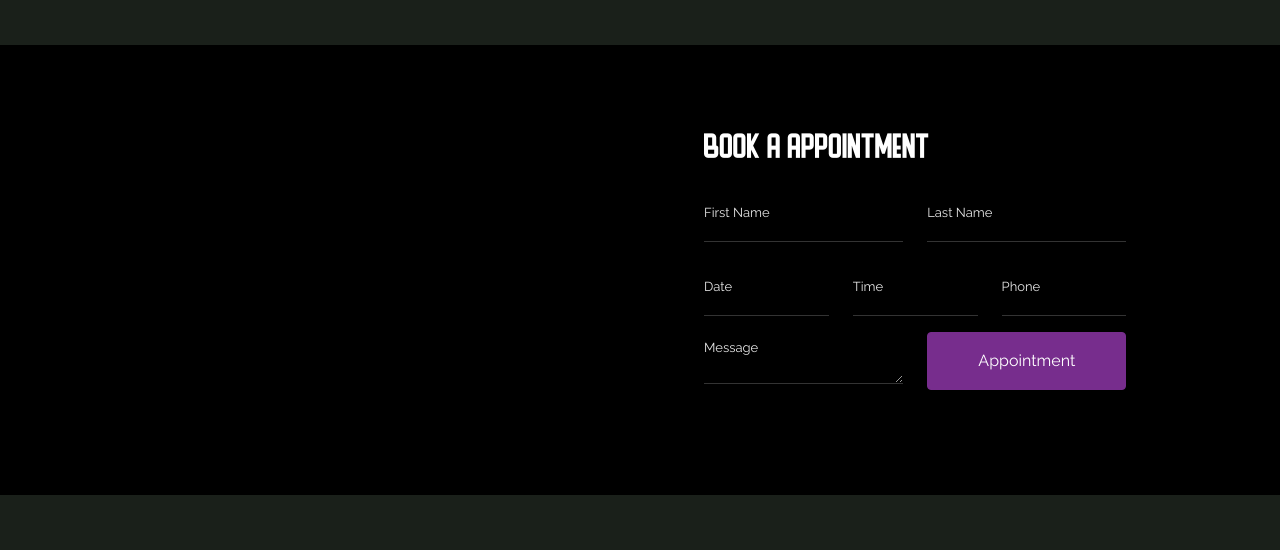
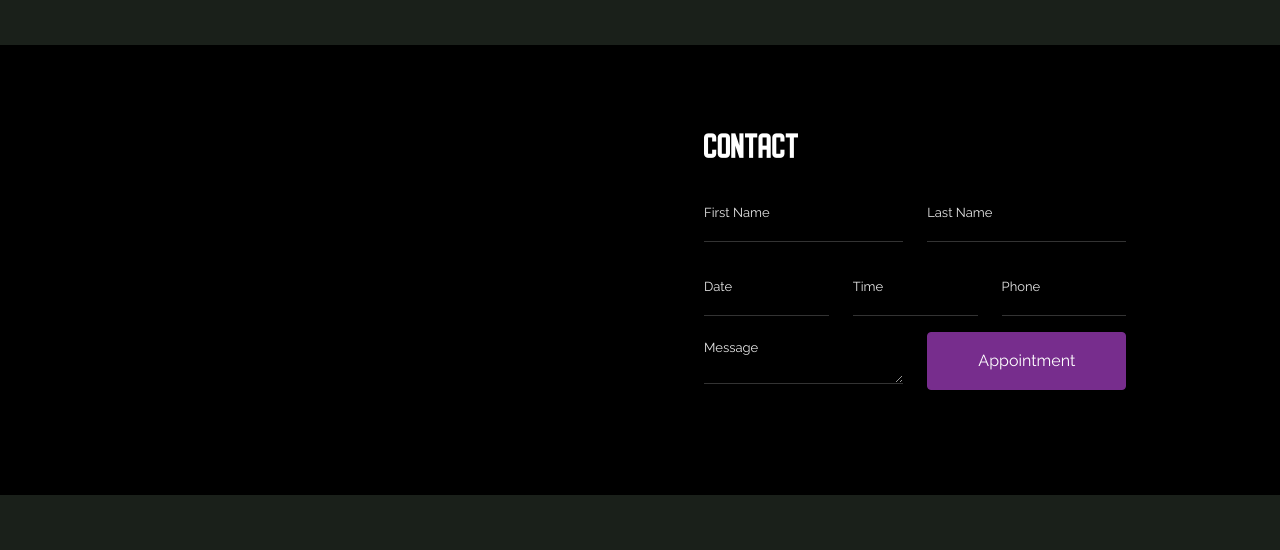
Before and after one commit to christinetrant/ana, a plain HTML site: page index.html in a window 1280 px wide. Shown: the part 2882-3432 px from the top of the page. Drawn offline with Linux system fonts and the light colour scheme; some icons are missing; files whose address does not match are found by name.

Commit message:
changed contact title

```diff
--- a/index.html
+++ b/index.html
@@ -505,8 +505,9 @@
 
 
 
-
-
+      <!-- ======================== -->
+    <!-- ===   CONTACT   === -->
+    <!-- ======================== -->
 
 
 
@@ -518,7 +519,7 @@
     				<div id="map"></div>
     			</div>
 	    		<div class="col-md-6 appointment ftco-animate">
-	    			<h3 class="mb-3">Book a Appointment</h3>
+	    			<h3 class="mb-3">Contact</h3>
 	    			<form action="#" class="appointment-form">
 	    				<div class="d-md-flex">
 		    				<div class="form-group">
```
